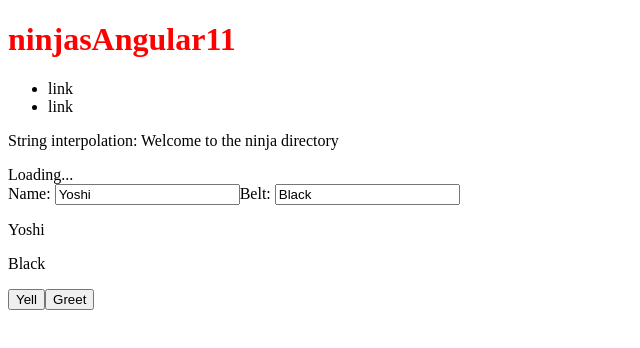
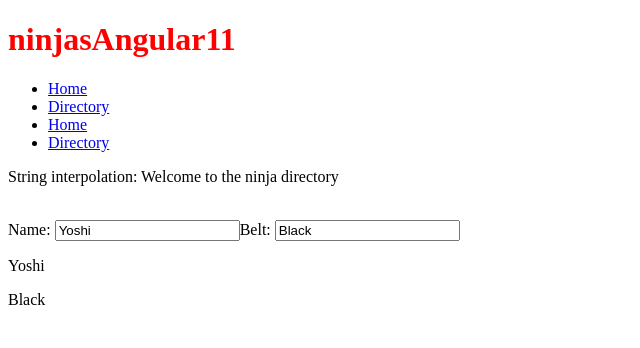
Before and after one commit to libreyextremo/ninjasAngular11, an Angular app: page /home in a window 1280 px wide. Before the commit this address led to /. Shown: the top 348 px of the page, without its empty margins (0-640 px from the left). Built offline with nearby package versions, Linux system fonts and the light colour scheme.

Commit message:
chapter 16

```diff
--- a/src/app/app-routing.module.ts
+++ b/src/app/app-routing.module.ts
@@ -1,10 +1,19 @@
 import { NgModule } from '@angular/core';
 import { RouterModule, Routes } from '@angular/router';
 
-const routes: Routes = [];
+import { HomeComponent } from './home/home.component';
+import { DirectoryComponent } from './directory/directory.component';
+
+const routes: Routes = [
+  {path: '' , component: HomeComponent},
+  {path: 'home' , component: HomeComponent},
+  {path: 'directory' , component: DirectoryComponent},
+  {path: '**' , component: HomeComponent}
+  ];
 
 @NgModule({
-  imports: [RouterModule.forRoot(routes)],
+  imports: [
+    RouterModule.forRoot(routes)],
   exports: [RouterModule]
 })
 export class AppRoutingModule { }
--- a/src/app/app.component.html
+++ b/src/app/app.component.html
@@ -2,13 +2,16 @@
   <h1>{{title}}</h1>
   <nav>
     <ul>
-      <li>link</li>
-      <li>link</li>
+      <li><a routerLink="/" routerLinkActive="active">Home</a></li>
+      <li><a routerLink="/home" routerLinkActive="active">Directory</a></li>
+      <li><a [routerLink]="['/']">Home</a></li>
+      <li><a [routerLink]="['/directory']">Directory</a></li>
     </ul>
   </nav>
 </header>
 <section id="main">
-  <app-home [ninja]="ninja"
+  <!-- <app-home [ninja]="ninja"
             (sendEvent)="sendEventHandler($event)"
-            (sendNoParamEvent)="sendNoParamEventHandler()">Loading...</app-home>
+            (sendNoParamEvent)="sendNoParamEventHandler()">Loading...</app-home> -->
+  <router-outlet></router-outlet>
 </section>
--- a/src/app/app.component.ts
+++ b/src/app/app.component.ts
@@ -9,11 +9,7 @@ export class AppComponent {
   title = 'ninjasAngular11';
   name = 'Ninjas';
 
-  ninja = {
-    name: 'Yoshi',
-    belt: 'Black'
-  };
-
+  /*
   sendEventHandler(message: string): void {
     alert(message);
   }
@@ -21,4 +17,5 @@ export class AppComponent {
   sendNoParamEventHandler(): void {
     alert('Greetings');
   }
+  */
 }
--- a/src/app/app.module.ts
+++ b/src/app/app.module.ts
@@ -3,11 +3,10 @@ import { BrowserModule } from '@angular/platform-browser';
 import { FormsModule } from '@angular/forms';
 
 import { AppRoutingModule } from './app-routing.module';
+
 import { AppComponent } from './app.component';
 import { HomeComponent } from './home/home.component';
 import { DirectoryComponent } from './directory/directory.component';
-
-
 
 @NgModule({
   declarations: [
--- a/src/app/home/home.component.html
+++ b/src/app/home/home.component.html
@@ -8,5 +8,5 @@
 <input [(ngModel)]="ninja.belt" />
 <p>{{ ninja.name }}</p>
 <p>{{ ninja.belt }}</p>
-<button (click)="yell()">Yell</button>
-<button (click)="greet()">Greet</button>
+<!-- <button (click)="yell()">Yell</button> -->
+<!-- <button (click)="greet()">Greet</button> -->
--- a/src/app/home/home.component.ts
+++ b/src/app/home/home.component.ts
@@ -7,23 +7,30 @@ import { Component, OnInit, Input, Output, EventEmitter } from '@angular/core';
 })
 export class HomeComponent implements OnInit {
 
-  @Input() ninja: any;
+  //@Input() ninja: any;
 
-  @Output() sendEvent: EventEmitter<string> = new EventEmitter();
-  @Output() sendNoParamEvent = new EventEmitter();
+  // @Output() sendEvent: EventEmitter<string> = new EventEmitter();
+  // @Output() sendNoParamEvent = new EventEmitter();
 
   homeTitle = 'Welcome to the ninja directory';
+
+  ninja = {
+    name: 'Yoshi',
+    belt: 'Black'
+  };
 
   constructor() { }
 
   ngOnInit(): void {
   }
 
+  /*
   yell(): void {
     this.sendEvent.emit('Yahooo!');
   }
   greet(): void {
     this.sendNoParamEvent.emit();
   }
+  */
 
 }
```
